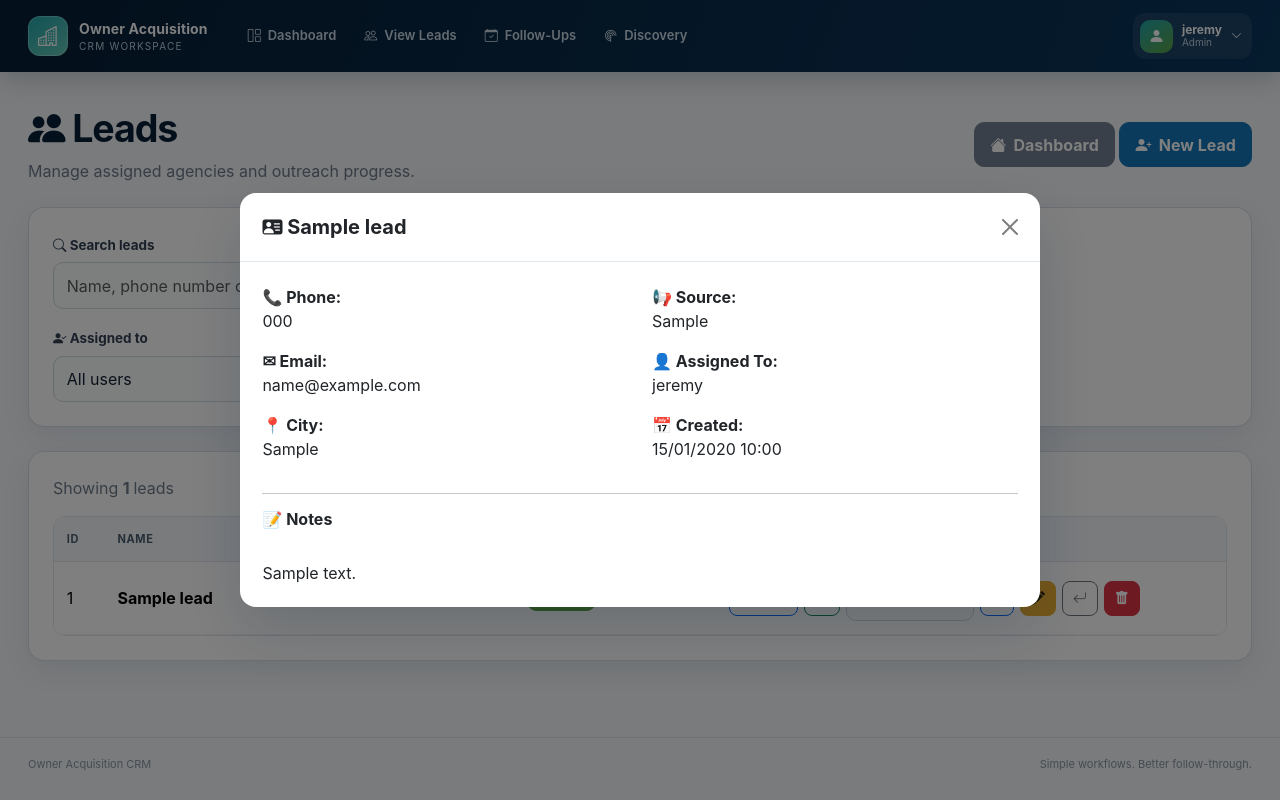
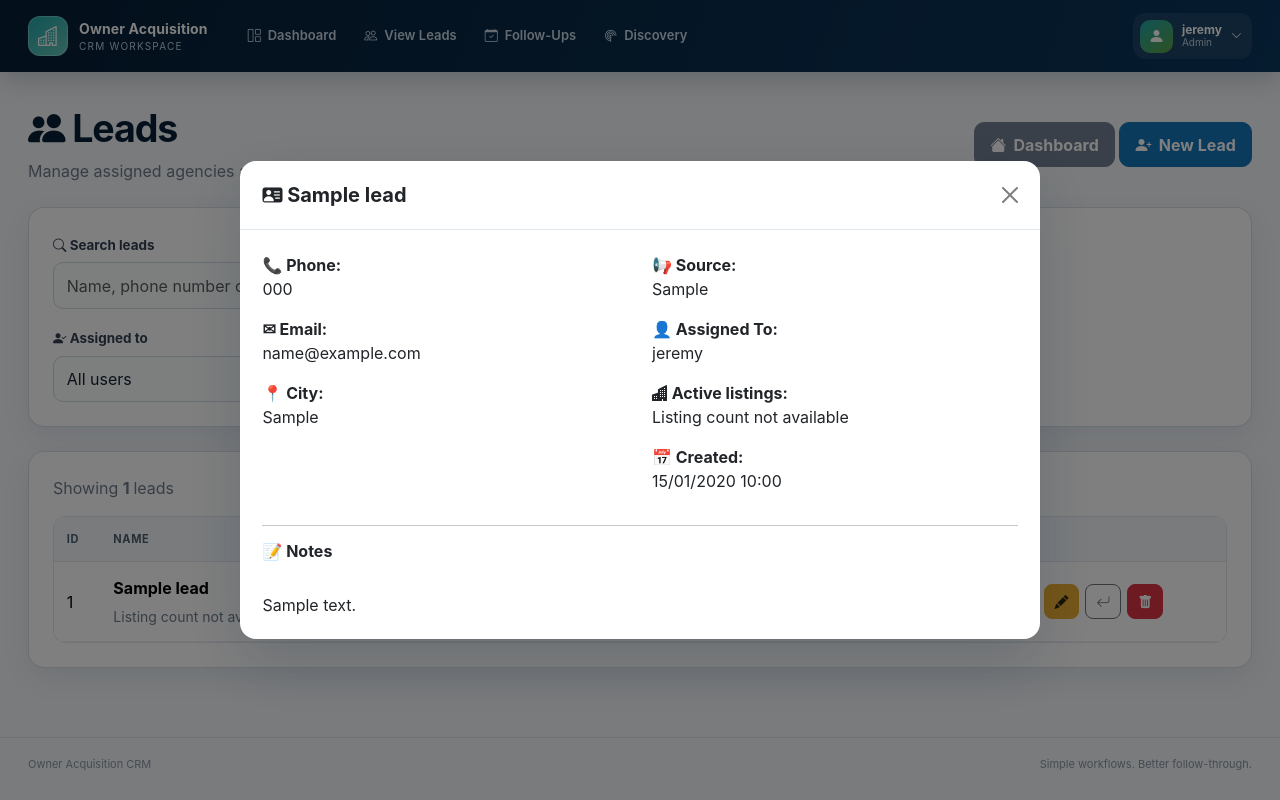
Before and after one commit to danidcr016/owner-acquisition-crm, a Flask app: page /leads in a window 1280 px wide, after a click on "Info". Run offline with Flask 3, Linux system fonts and the light colour scheme; a user stored in the database is signed in; tables that the repository leaves empty hold one stand-in row (values such as "Sample post").

Commit message:
changes v41

```diff
--- a/app.py
+++ b/app.py
@@ -540,6 +540,34 @@ def extract_discovery_group_data(notes):
         return data if isinstance(data, list) else []
     except (TypeError, ValueError, json.JSONDecodeError):
         return []
+
+
+def lead_active_listings(lead):
+    """Return the highest known Property Finder active-listing count."""
+    values = []
+    for contact in extract_discovery_group_data(getattr(lead, "notes", None)):
+        value = extract_active_listings(contact.get("description"))
+        if value is not None:
+            values.append(value)
+    direct_value = extract_active_listings(getattr(lead, "notes", None))
+    if direct_value is not None:
+        values.append(direct_value)
+    return max(values) if values else None
+
+
+def agency_size_from_listings(active_listings):
+    if active_listings is None:
+        return None
+    if active_listings <= 20:
+        return "Small agency"
+    if active_listings <= 100:
+        return "Medium agency"
+    return "Large agency"
+
+
+def enrich_lead_with_listing_data(lead):
+    lead.active_listings = lead_active_listings(lead)
+    lead.agency_size = agency_size_from_listings(lead.active_listings)
 
 
 class GroupPagination:
@@ -1082,6 +1110,7 @@ def leads():
     all_leads = query.all()
     for lead_item in all_leads:
         lead_item.associated_contacts = extract_discovery_group_data(lead_item.notes)
+        enrich_lead_with_listing_data(lead_item)
 
 
     if user.role in [
@@ -1459,6 +1488,7 @@ def follow_ups():
         follow_up.lead.associated_contacts = extract_discovery_group_data(
             follow_up.lead.notes
         )
+        enrich_lead_with_listing_data(follow_up.lead)
 
     return render_template(
 
--- a/templates/leads.html
+++ b/templates/leads.html
@@ -323,6 +323,14 @@ Leads - Owner Acquisition CRM
                             <strong>
                                 {{ lead.name }}
                             </strong>
+                            <div class="mt-1">
+                                {% if lead.active_listings is not none %}
+                                    <span class="badge bg-dark"><i class="bi bi-buildings-fill"></i> {{ lead.active_listings }} active listings</span>
+                                    <span class="badge bg-light text-secondary border">{{ lead.agency_size }}</span>
+                                {% else %}
+                                    <span class="small text-muted">Listing count not available</span>
+                                {% endif %}
+                            </div>
 
                         </td>
 
@@ -697,6 +705,10 @@ Leads - Owner Acquisition CRM
                         </p>
 
                         <p>
+                            <strong><i class="bi bi-buildings-fill"></i> Active listings:</strong><br>
+                            {% if lead.active_listings is not none %}{{ lead.active_listings }} · {{ lead.agency_size }}{% else %}Listing count not available{% endif %}
+                        </p>
+                        <p>
                             <strong>📅 Created:</strong><br>
 
                             {% if lead.created_at %}
```
Also changed, not shown: templates/follow_ups.html (+14 -1 lines).
